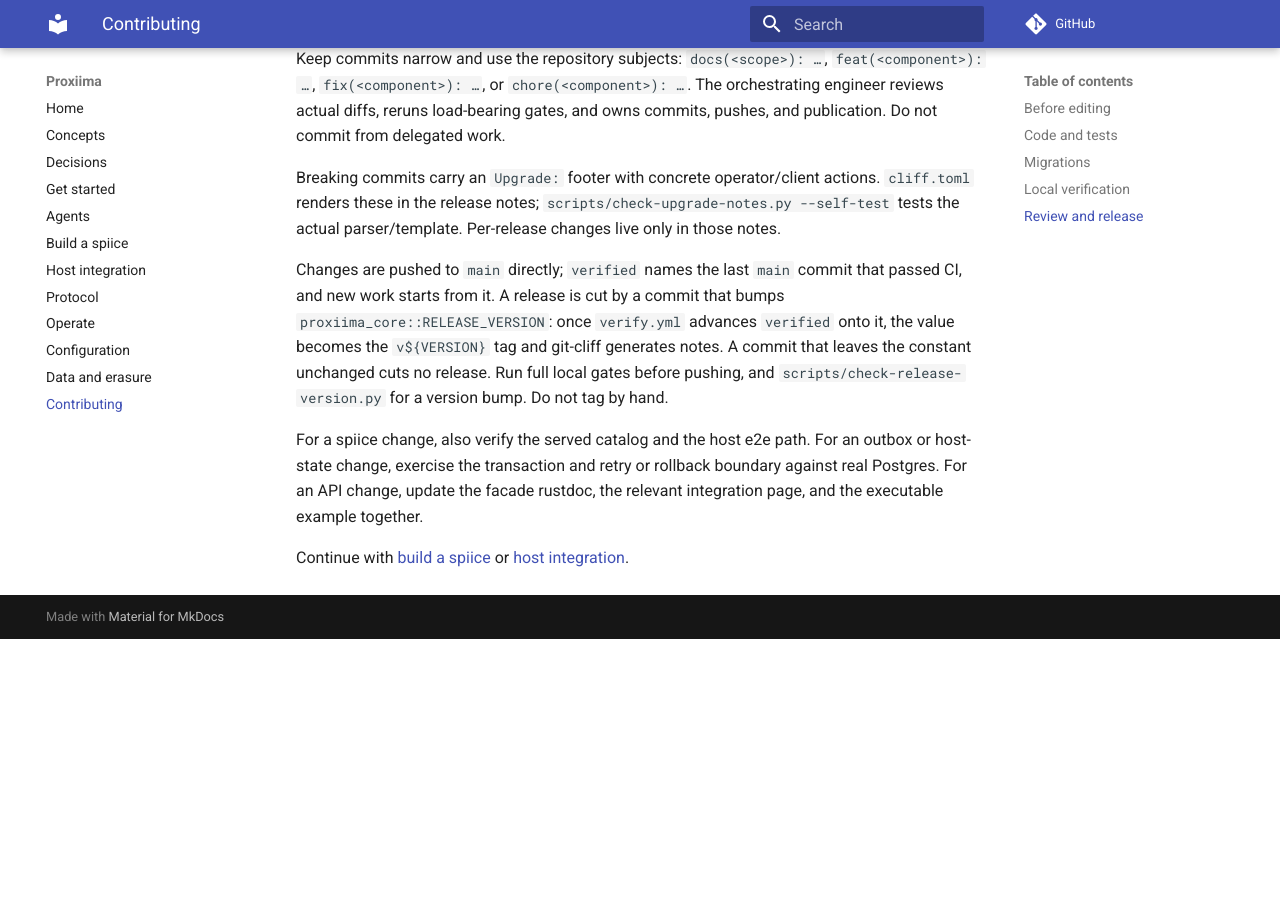
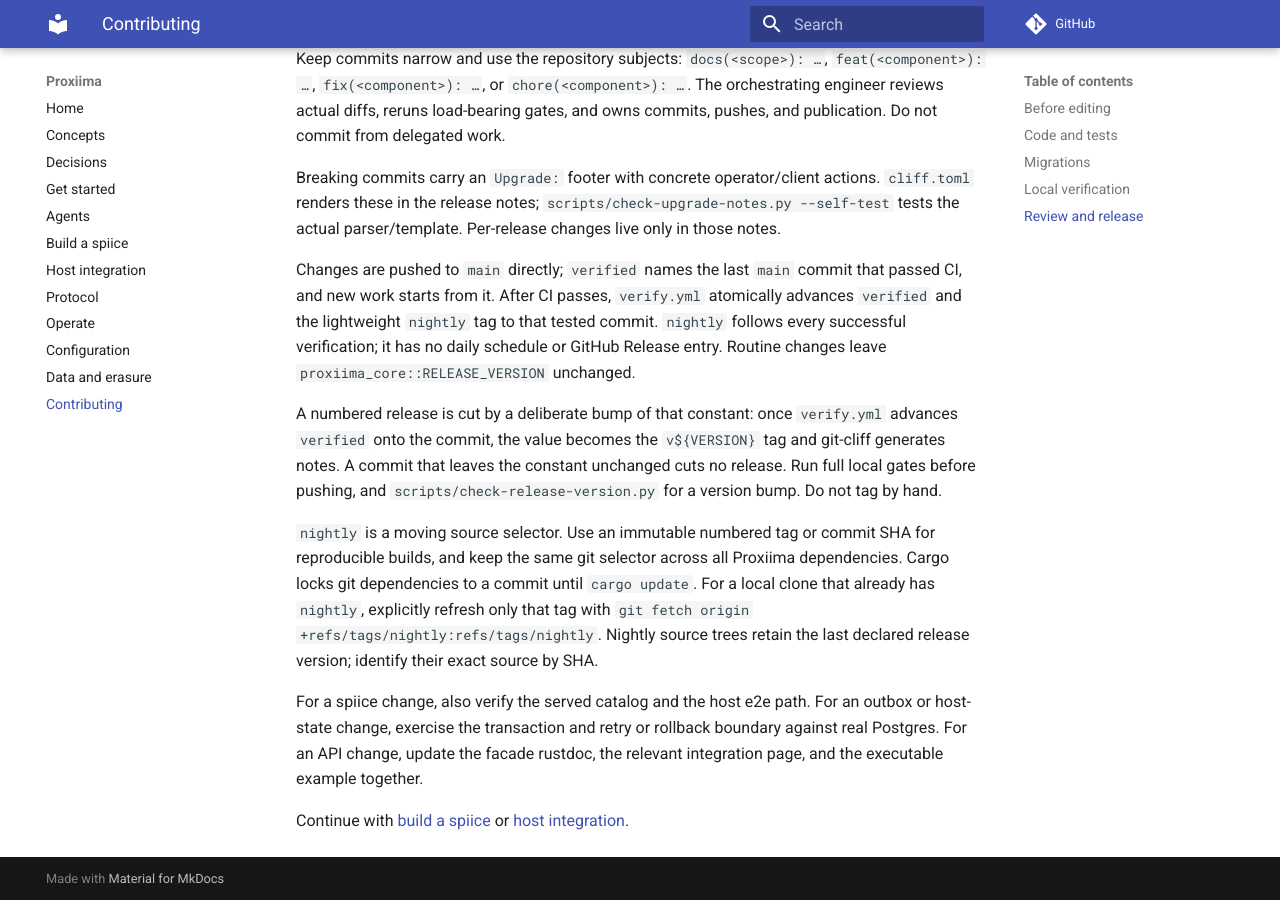
Before and after one commit to Aquilo-Solution-S/Proxima, an MkDocs documentation site: the page built from docs/contributing.md, in a window 1280 px wide and 900 px high, scrolled down 2745 px. Built offline with MkDocs 1.6.1 and Material for MkDocs 9.7.7, drawn with Linux system fonts in a browser that asks for light colours; comment, search, counter and statistics services are not loaded; before the commit the page ends 3384 px from its top, so only the background shows below that.

Commit message:
chore(ci): follow verified with one rolling nightly tag
Publish verified and the lightweight nightly tag in one atomic push after CI passes. Only nightly may move forcibly; numbered release tags remain immutable and ordinary work leaves RELEASE_VERSION unchanged.

Co-Authored-By: Codex <noreply@openai.com>

Tesla-Valve: Git commits both refs atomically from the checked-out tested SHA; the nonforced verified ref enforces ancestry.

```diff
--- a/docs/contributing.md
+++ b/docs/contributing.md
@@ -136,12 +136,25 @@ actions. `cliff.toml` renders these in the release notes;
 Per-release changes live only in those notes.
 
 Changes are pushed to `main` directly; `verified` names the last `main`
-commit that passed CI, and new work starts from it. A release is cut by a
-commit that bumps `proxiima_core::RELEASE_VERSION`: once `verify.yml` advances
-`verified` onto it, the value becomes the `v${VERSION}` tag and git-cliff
-generates notes. A commit that leaves the constant unchanged cuts no release.
+commit that passed CI, and new work starts from it. After CI passes, `verify.yml`
+atomically advances `verified` and the lightweight `nightly` tag to that tested
+commit. `nightly` follows every successful verification; it has no daily schedule
+or GitHub Release entry. Routine changes leave `proxiima_core::RELEASE_VERSION`
+unchanged.
+
+A numbered release is cut by a deliberate bump of that constant: once
+`verify.yml` advances `verified` onto the commit, the value becomes the
+`v${VERSION}` tag and git-cliff generates notes. A commit that leaves the
+constant unchanged cuts no release.
 Run full local gates before pushing, and `scripts/check-release-version.py`
 for a version bump. Do not tag by hand.
+
+`nightly` is a moving source selector. Use an immutable numbered tag or commit
+SHA for reproducible builds, and keep the same git selector across all Proxiima
+dependencies. Cargo locks git dependencies to a commit until `cargo update`.
+For a local clone that already has `nightly`, explicitly refresh only that tag
+with `git fetch origin +refs/tags/nightly:refs/tags/nightly`. Nightly source trees
+retain the last declared release version; identify their exact source by SHA.
 
 For a spiice change, also verify the served catalog and the host e2e path. For
 an outbox or host-state change, exercise the transaction and retry or rollback
```
Also changed, not shown: AGENTS.md (+10 -7 lines), 1 other file.
